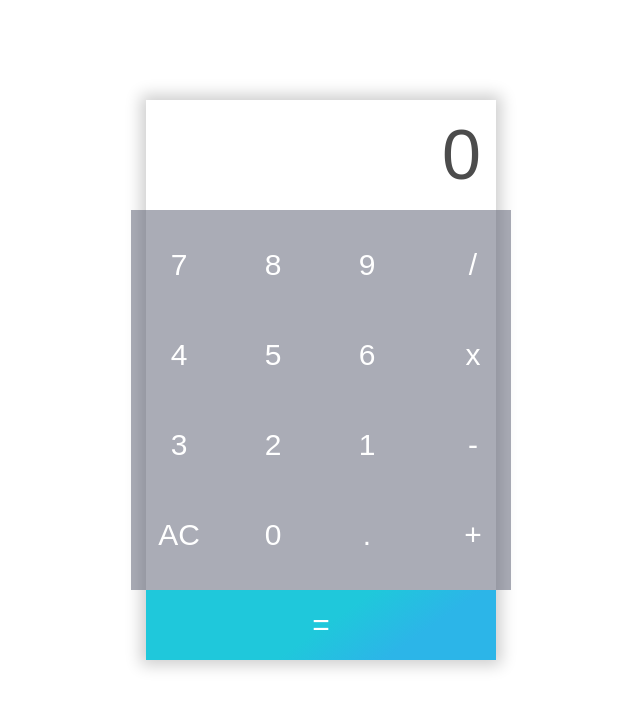
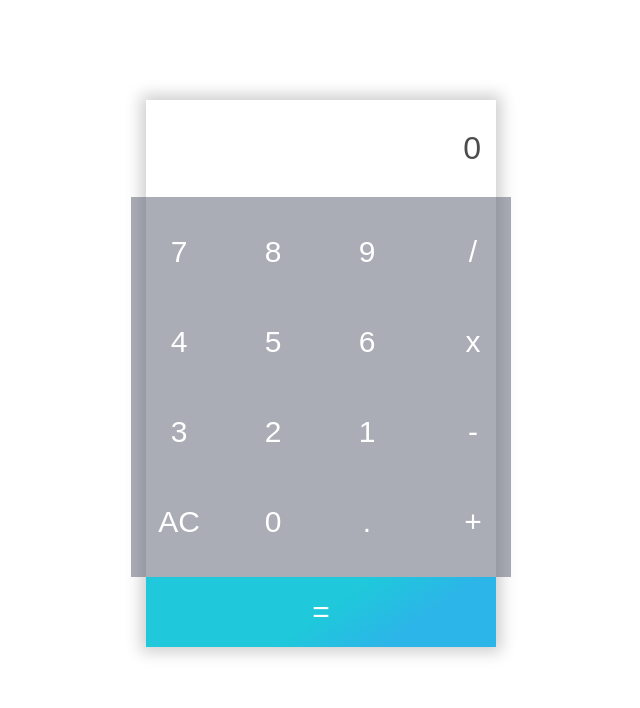
Before and after one commit to hnamazli/hw7, a website: page src/index.html in a window 1280 px wide. Shown: the whole page, without its empty margins (319-959 px from the left). Drawn offline with Linux system fonts and the light colour scheme.

Commit message:
update css

```diff
--- a/src/style.css
+++ b/src/style.css
@@ -14,11 +14,11 @@ input:focus, button:focus {
 
 .calculator__screen__input {
     width: 100%;
-    font-size: 70px;
+    font-size: 32px;
     box-sizing: border-box;
     text-align: right;
     color: #4c4c4c;
-    padding: 15px;
+    padding: 30px 15px;
     border: none;
 }
 
```
Also changed, not shown: build/style.css.
